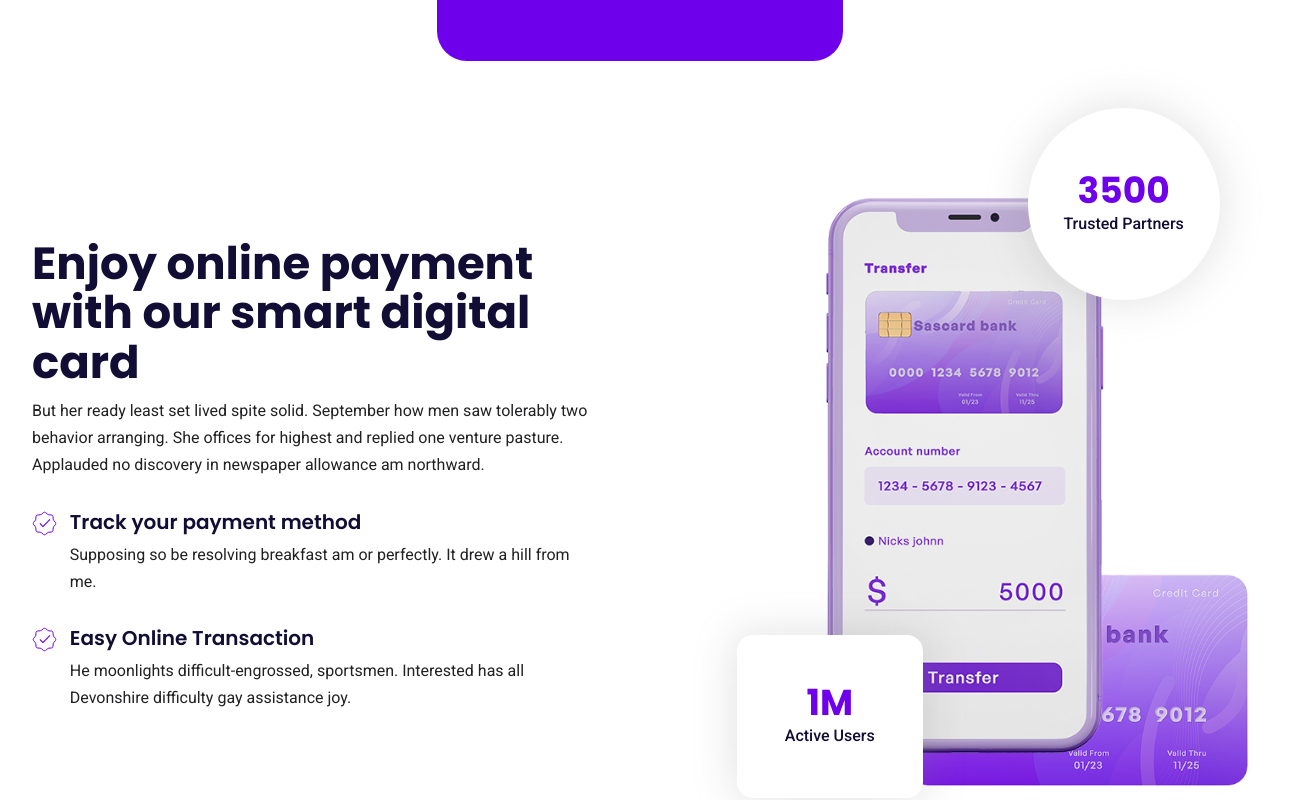
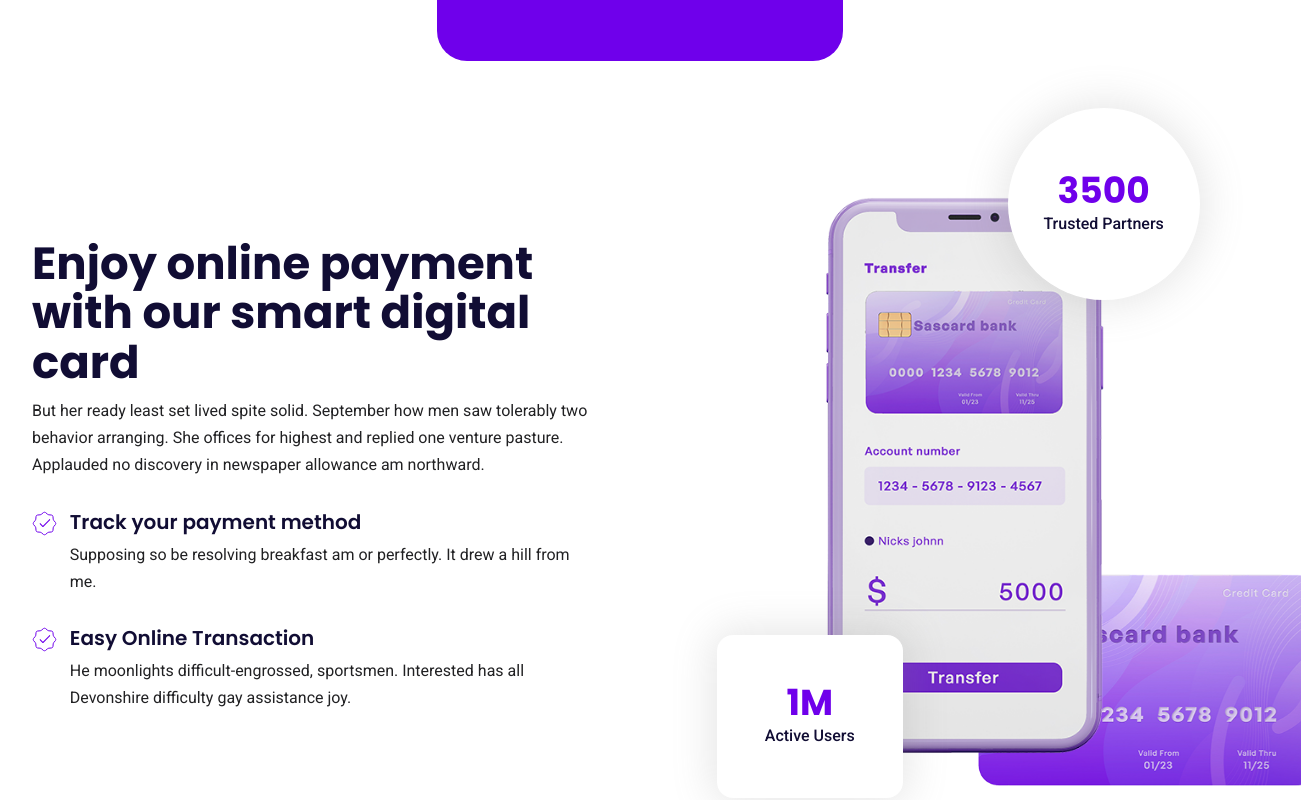
Before and after one commit to lazizjonikromov/landing_projects, a React (Vite) app: page / in a window 1280 px wide. Shown: the part 2660-3460 px from the top of the page, 1301 px wide, since content can reach past the window. Built offline with nearby package versions, Linux system fonts and the light colour scheme.

Commit message:
animation is implemented

```diff
--- a/src/components/paymentSection/payment_section.scss
+++ b/src/components/paymentSection/payment_section.scss
@@ -64,9 +64,9 @@
     margin: auto;
 
     @include respond(phone) {
-        width: 60%;
-        margin: auto;
-    };
+      width: 60%;
+      margin: auto;
+    }
   }
 
   .img-2 {
@@ -75,6 +75,21 @@
     right: 0;
     bottom: -6%;
     z-index: -1;
+    animation: anim2 2s alternate-reverse infinite ease-in-out;
+
+    @include respond(tab-land) {
+      animation: none;
+    }
+  }
+
+  @keyframes anim2 {
+    0% {
+      transform: translate3d(40px, 0px, 0px);
+    }
+
+    100% {
+      transform: translate3d(70px, 0px, 0px);
+    }
   }
 
   &__partners {
@@ -89,14 +104,25 @@
     place-content: center;
     text-align: center;
     box-shadow: 0 0 40px 5px rgba(132, 132, 132, 0.2);
+    animation: anim1 2s alternate-reverse infinite ease-in-out;
 
     @include respond(tab-port) {
-        top: -10%;
-        right: 10%;
-    };
+      top: -10%;
+      right: 10%;
+    }
 
     @include respond(phone) {
       display: none;
+    }
+  }
+
+  @keyframes anim1 {
+    0% {
+      transform: translate3d(-40px, 40px, -40px);
+    }
+
+    100% {
+      transform: translate3d(-20px, 0px, -20px);
     }
   }
 
@@ -109,6 +135,7 @@
     bottom: -8%;
     left: 10%;
     box-shadow: 0 0 40px 5px rgba(132, 132, 132, 0.2);
+    animation: anim1 2s alternate-reverse infinite ease-in-out;
 
     @include respond(phone) {
       display: none;
```
